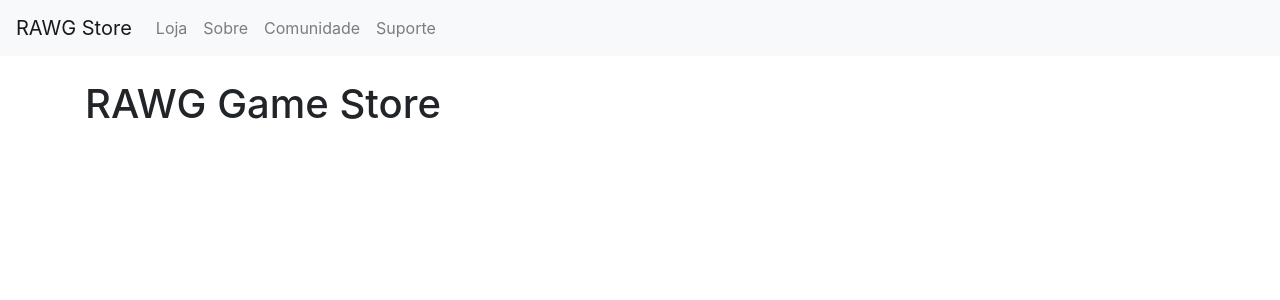
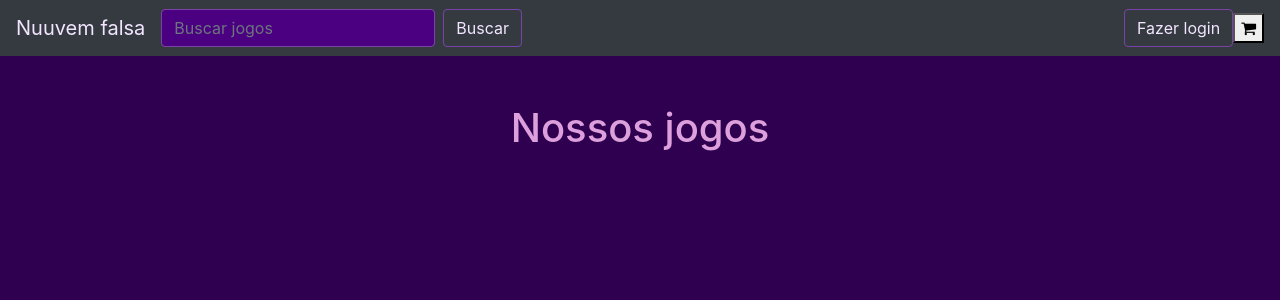
Before and after one commit to EnzoCorainiBarbieri/GOG-SITE, a Flask app: page / in a window 1280 px wide. Shown: the top 300 px of the page. Run offline with Flask 3, Linux system fonts and the light colour scheme; data that the repository does not hold is empty; some libraries are stand-ins or nearby versions.

Commit message:
site estilizado

```diff
--- a/app.py
+++ b/app.py
@@ -1,130 +1,69 @@
-from flask import Flask, render_template, jsonify
+from flask import Flask, render_template, request, jsonify, session
 import requests
-from flask_cors import CORS
-import mysql.connector
-import random
 
 app = Flask(__name__)
-CORS(app)
+app.secret_key = 'your_secret_key'
 
-# Função para obter a conexão com o banco de dados MySQL
-def get_db_connection():
-    return mysql.connector.connect(
-        host="localhost",
-        user="root",
-        password="root",
-        database="loja_de_jogos"
-    )
+appids = [
+    570, 730, 440, 578080, 292030, 271590, 578080, 1174180, 582010, 1091500,
+    105600, 292030, 49520, 271590, 1174180, 611500, 346110, 381210, 252490,
+    8930, 578080, 271590, 239140, 620, 500, 570, 440, 550, 730,
+    242760, 239140, 400, 8930, 105600, 8930, 4000, 221100, 457140, 282070,
+    381210, 4000, 251570, 282070, 431240, 480, 221380, 216890, 107410, 814380
+]
 
-# Página inicial
-@app.route('/')
-def home():
-    return render_template('index.html')
+cache = {}
+cart = []
 
-# Página da loja
-@app.route('/loja')
-def loja():
-    jogos = get_jogos_da_api()
-    return render_template('loja.html', jogos=jogos)
+def get_steam_game_data(appid):
+    if appid in cache:
+        return cache[appid]
 
-def get_jogos_da_api():
-    url = "https://api.rawg.io/api/games"
-    params = {
-        'key': 'e9a7d9e5b4664ac0b222673884e1a112',
-        'page_size': 245,
-        'ordering': '-rating'
-    }
-
-    response = requests.get(url, params=params)
-    if response.status_code == 200:
-        data = response.json()
-        jogos = data['results']
-
-        # Adicionar preços aleatórios aos jogos
-        for jogo in jogos:
-            jogo['preco'] = round(random.uniform(10.0, 200.0), 2)  # Gera um preço entre R$ 10,00 e R$ 200,00
-
-        return jogos  # Retorna a lista de jogos com preços
-    else:
-        print(f"Erro ao buscar jogos: {response.status_code}")
-        return []  # Retorna uma lista vazia em caso de erro
-
-# Página sobre
-@app.route('/sobre')
-def sobre():
-    return render_template('sobre.html')
-
-# Página comunidade
-@app.route('/comunidade')
-def comunidade():
-    return render_template('comunidade.html')
-
-# Página de suporte
-@app.route('/suporte')
-def suporte():
-    return render_template('suporte.html')
-
-# Rota para buscar os jogos da API da RAWG
-@app.route('/games')
-def get_games():
-    url = "https://api.rawg.io/api/games"
-    params = {
-        'key': 'e9a7d9e5b4664ac0b222673884e1a112',
-        'page_size': 10,  # Número de jogos a serem retornados
-        'ordering': '-rating'  # Ordenar por popularidade ou avaliação
-    }
-
-    response = requests.get(url, params=params)
-    if response.status_code == 200:
-        data = response.json()
-        return jsonify(data['results'])  # RAWG retorna os jogos em 'results'
-    else:
-        return jsonify({'error': 'Erro ao buscar jogos'}), response.status_code
-
-# Função para atualizar os jogos no banco de dados
-def atualizar_jogos():
-    url = "https://api.rawg.io/api/games"
-    params = {
-        'key': 'e9a7d9e5b4664ac0b222673884e1a112',
-        'page_size': 10,
-        'ordering': '-rating'
-    }
-
-    response = requests.get(url, params=params)
+    url = f'https://store.steampowered.com/api/appdetails?appids={appid}&cc=us&l=en'
+    response = requests.get(url)
 
     if response.status_code == 200:
         data = response.json()
-        jogos = data.get('results', [])  # Use um valor padrão vazio se 'results' não existir
+        if data[str(appid)]['success']:
+            game_data = data[str(appid)]['data']
+            game_info = {
+                'name': game_data['name'],
+                'price': game_data['price_overview']['final_formatted'] if 'price_overview' in game_data else 'Gratuito',
+                'image': game_data['header_image'],
+                'description': game_data['short_description'],
+                'categories': [cat['description'] for cat in game_data.get('categories', [])],
+                'appid': appid
+            }
+            cache[appid] = game_info
+            return game_info
+    return None
 
-        connection = get_db_connection()
-        cursor = connection.cursor()
+@app.route('/', methods=['GET', 'POST'])
+def home():
+    search_query = request.args.get('search_query', '').lower()
+    games = []
 
-        for jogo in jogos:
-            # Extrair informações do jogo
-            nome = jogo.get('name', 'Nome não disponível')
-            descricao = jogo.get('description_raw', 'Descrição não disponível')  # Usar 'description_raw' para descrição
-            preco = 0.00  # RAWG não fornece preços, ajuste conforme necessário
-            data_lancamento = jogo.get('released', None)
-            categoria = ', '.join([genre['name'] for genre in jogo.get('genres', [])])  # Lista de gêneros
-            imagem = jogo.get('background_image', 'imagem_padrao.jpg')  # Usar a imagem de fundo
+    for appid in appids:
+        game = get_steam_game_data(appid)
+        if game:
+            games.append(game)
 
-            # Inserir ou atualizar jogo no banco de dados
-            cursor.execute('''
-                INSERT INTO jogos (nome, descricao, preco, data_lancamento, categoria, imagem)
-                VALUES (%s, %s, %s, %s, %s, %s)
-                ON DUPLICATE KEY UPDATE
-                    descricao = VALUES(descricao),
-                    preco = VALUES(preco),
-                    data_lancamento = VALUES(data_lancamento),
-                    categoria = VALUES(categoria),
-                    imagem = VALUES(imagem)
-            ''', (nome, descricao, preco, data_lancamento, categoria, imagem))
+    if search_query:
+        games = [game for game in games if search_query in game['name'].lower()]
 
-        connection.commit()
-        cursor.close()
-        connection.close()
-    else:
-        print(f"Erro ao buscar dados da API: {response.status_code}")
+    return render_template('index.html', games=games)
+
+@app.route('/add_to_cart/<int:appid>', methods=['POST'])
+def add_to_cart(appid):
+    game = get_steam_game_data(appid)
+    if game:
+        cart.append(game)
+        session['cart'] = cart
+    return jsonify({'message': 'Adicionado ao carrinho', 'cart_count': len(cart)})
+
+@app.route('/cart')
+def view_cart():
+    return render_template('cart.html', cart=session.get('cart', []))
 
 if __name__ == '__main__':
     app.run(debug=True)
--- /dev/null
+++ b/static/styles.css
@@ -0,0 +1,70 @@
+/* Define um fundo roxo escuro para a página */
+body {
+    background-color: #2e004f; /* Roxo escuro */
+    color: #f3e5ff; /* Texto claro para contraste */
+}
+
+/* Estilo do Navbar */
+.navbar {
+    background-color: #4b0082; /* Roxo intenso */
+}
+
+.navbar-brand, .navbar-nav .nav-link {
+    color: #f3e5ff !important;
+}
+
+.navbar .form-control {
+    background-color: #4b0082;
+    color: #f3e5ff;
+    border: 1px solid #7a42a6; /* Roxo médio */
+}
+
+.btn-outline-success {
+    color: #f3e5ff;
+    border-color: #7a42a6;
+}
+
+.btn-outline-success:hover {
+    background-color: #7a42a6;
+    border-color: #4b0082;
+}
+
+/* Títulos e texto */
+h1, .card-title {
+    color: #dda0dd; /* Roxo claro */
+}
+
+/* Estilos dos cards */
+.card {
+    background-color: #7a42a6; /* Roxo médio */
+    border: 1px solid #dda0dd; /* Borda roxa clara */
+    color: #f3e5ff;
+    transition: transform 0.2s, box-shadow 0.2s;
+}
+
+.card:hover {
+    transform: scale(1.05);
+    box-shadow: 0px 4px 8px rgba(0, 0, 0, 0.3);
+}
+
+.card-body {
+    display: flex;
+    flex-direction: column;
+    justify-content: space-between;
+}
+
+.btn-primary {
+    background-color: #4b0082; /* Roxo escuro */
+    border: none;
+    color: #f3e5ff;
+}
+
+.btn-primary:hover {
+    background-color: #dda0dd; /* Roxo claro */
+    color: #2e004f; /* Texto mais escuro para contraste */
+}
+
+/* Ajusta o botão de "Adicionar ao Carrinho" */
+.add-to-cart {
+    margin-top: auto;
+}
--- a/templates/index.html
+++ b/templates/index.html
@@ -1,72 +1,71 @@
 <!DOCTYPE html>
-<html lang="pt-BR"> <!-- Altere para o idioma apropriado -->
+<html lang="pt-br">
 <head>
     <meta charset="UTF-8">
     <meta name="viewport" content="width=device-width, initial-scale=1.0">
-    <link rel="stylesheet" href="https://stackpath.bootstrapcdn.com/bootstrap/4.5.2/css/bootstrap.min.css">
-    <title>RAWG Game Store</title>
+    <title>PPI_4SEMESTRE</title>
+    <link rel="stylesheet" href="https://maxcdn.bootstrapcdn.com/bootstrap/4.0.0/css/bootstrap.min.css">
+    <link rel="stylesheet" href="https://cdnjs.cloudflare.com/ajax/libs/font-awesome/5.15.4/css/all.min.css">
+    <link rel="stylesheet" href="static/styles.css">
+    <link rel="stylesheet" href="path/to/font-awesome/css/font-awesome.min.css">
 </head>
 <body>
-    <!-- Barra de Navegação -->
-    <nav class="navbar navbar-expand-lg navbar-light bg-light">
-        <a class="navbar-brand" href="/">RAWG Store</a>
-        <button class="navbar-toggler" type="button" data-toggle="collapse" data-target="#navbarNav" aria-controls="navbarNav" aria-expanded="false" aria-label="Toggle navigation">
-            <span class="navbar-toggler-icon"></span>
-        </button>
+<nav class="navbar navbar-expand-lg navbar-dark bg-dark">
+    <a class="navbar-brand" href="#">Nuuvem falsa</a>
     <div class="collapse navbar-collapse" id="navbarNav">
-            <ul class="navbar-nav">
-                <li class="nav-item">
-                    <a class="nav-link" href="/loja">Loja</a>
-                </li>
-                <li class="nav-item">
-                    <a class="nav-link" href="/sobre">Sobre</a>
-                </li>
-                <li class="nav-item">
-                    <a class="nav-link" href="/comunidade">Comunidade</a>
-                </li>
-                <li class="nav-item">
-                    <a class="nav-link" href="/suporte">Suporte</a>
-                </li>
-            </ul>
+        <form class="form-inline" onsubmit="return false;">
+            <input class="form-control mr-sm-2" id="search" type="search" placeholder="Buscar jogos" aria-label="Buscar">
+            <button class="btn btn-outline-success my-2 my-sm-0" onclick="searchGames()">Buscar</button>
+        </form>
     </div>
+    <button class="btn btn-outline-success ml-3 my-2 my-sm-0">Fazer login<button>
+
+    <i class="fa fa-shopping-cart" aria-hidden="true"></i>
 </nav>
 
-    <div class="container">
-        <h1 class="mt-4">RAWG Game Store</h1>
-        <div id="game-list" class="row">
-            <!-- Jogos serão listados aqui -->
+<div class="container mt-5">
+    <h1 class="mb-4" style="text-align: center;">Nossos jogos</h1>
+    <div class="row" id="game-list">
+        {% for game in games %}
+        <div class="col-md-4 mb-4 game-card" data-name="{{ game['name'] }}">
+            <div class="card">
+                <img class="card-img-top" src="{{ game['image'] }}" alt="Imagem do jogo">
+                <div class="card-body">
+                    <h5 class="card-title">{{ game['name'] }}</h5>
+                    <p class="card-text">{{ game['description'] }}</p>
+                    <p class="card-text">Preço: {{ game['price'] }}</p>
+                    <button class="btn btn-primary add-to-cart" data-appid="{{ game['appid'] }}">Adicionar ao Carrinho</button>
+                </div>
+            </div>
+        </div>
+        {% endfor %}
     </div>
 </div>
 
 <script src="https://code.jquery.com/jquery-3.5.1.min.js"></script>
+<script src="https://cdn.jsdelivr.net/npm/popper.js@1.16.1/dist/umd/popper.min.js"></script>
+<script src="https://maxcdn.bootstrapcdn.com/bootstrap/4.5.2/js/bootstrap.min.js"></script>
 <script>
-        $(document).ready(function() {
-            $.get("/games") // Chama a rota que você criou no Flask
-                .done(function(data) {
-                    if (data.error) {
-                        $("#game-list").html("<p>Erro ao carregar jogos</p>");
+    function searchGames() {
+        const query = $('#search').val().toLowerCase();
+        $('.game-card').each(function() {
+            const gameName = $(this).data('name').toLowerCase();
+            $(this).toggle(gameName.includes(query));
+        });
+    }
+
+    $('#search').on('input', function() {
+        if ($(this).val() === '') {
+            $('.game-card').show();
         } else {
-                        let html = "";
-                        data.forEach(function(game) {
-                            const imageUrl = game.background_image || 'imagem_padrao.jpg'; // Use imagem padrão se não houver imagem
+            searchGames();
+        }
+    });
 
-                            html += `
-                                <div class="col-md-4">
-                                    <div class="card mb-4">
-                                        <img src="${imageUrl}" alt="${game.name}" class="card-img-top">
-                                        <div class="card-body">
-                                            <h5 class="card-title">${game.name}</h5>
-                                            <p class="card-text">Data de Lançamento: ${game.released || 'Data não disponível'}</p>
-                                            <p class="card-text">Gêneros: ${game.genres.map(genre => genre.name).join(', ') || 'Nenhum gênero disponível'}</p>
-                                        </div>
-                                    </div>
-                                </div>`;
-                        });
-                        $("#game-list").html(html);
-                    }
-                })
-                .fail(function() {
-                    $("#game-list").html("<p>Erro ao carregar jogos</p>");
+    $(document).on('click', '.add-to-cart', function() {
+        const appid = $(this).data('appid');
+        $.post(`/add_to_cart/${appid}`, function(data) {
+            alert(data.message + ` (Total no carrinho: ${data.cart_count})`);
         });
     });
 </script>
```
Lines whose indentation alone changed are shown as unchanged.
